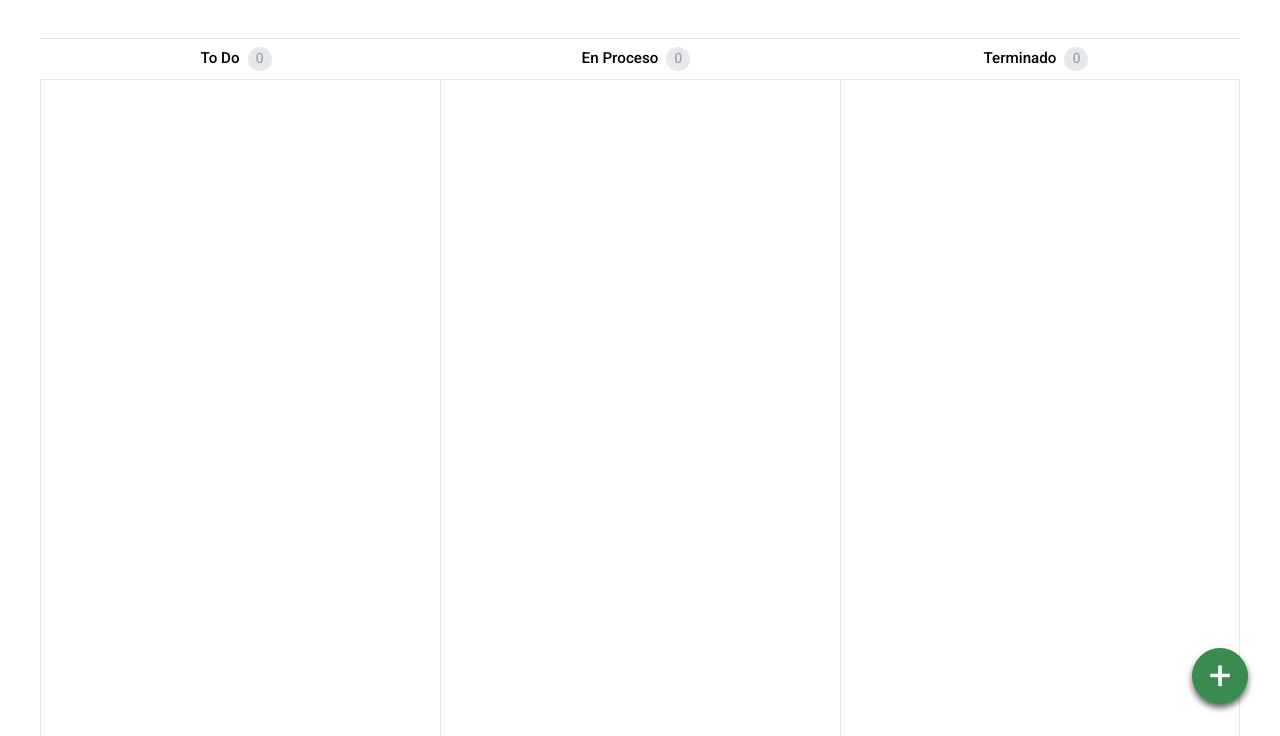
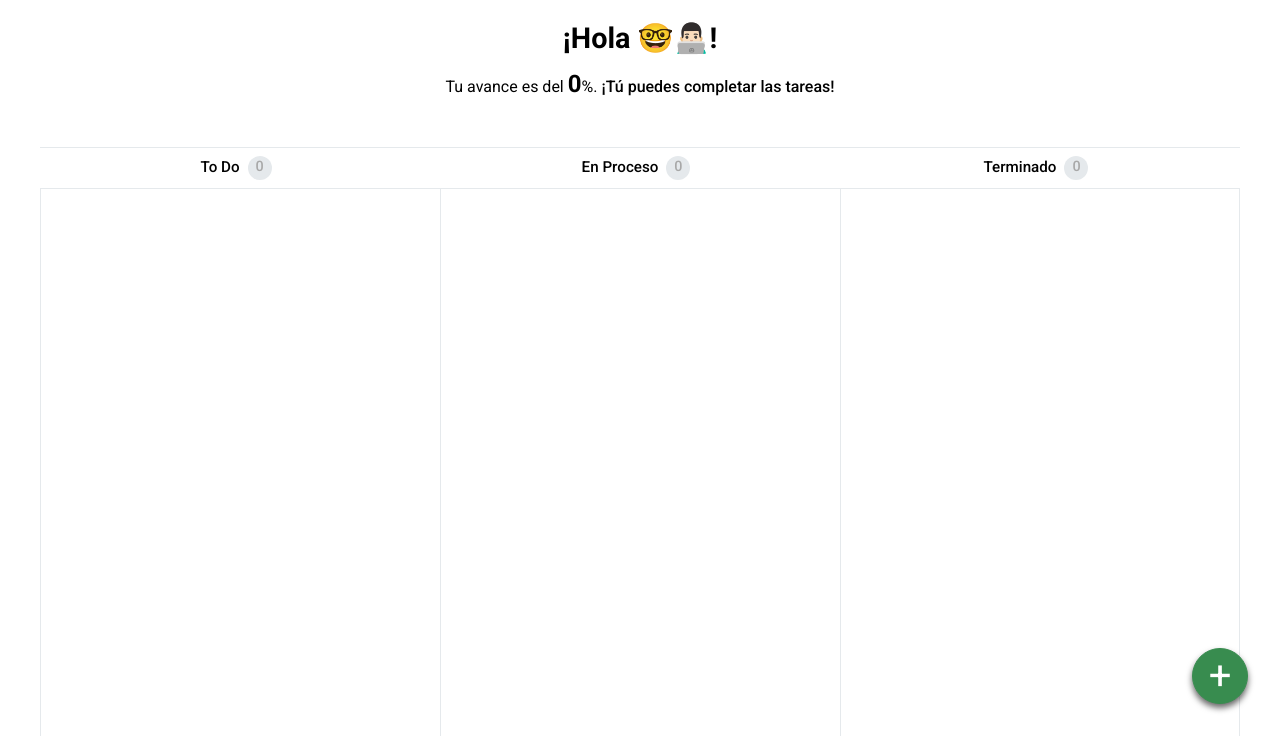
Before and after one commit to SebastianUrdaneguiBisalaya/1-project-task-manager-app-scrum, a plain HTML site: page index.html in a window 1280 px wide. Shown: the part 64-800 px from the top of the page. Drawn offline with Linux system fonts and the light colour scheme.

Commit message:
add: Color background to card back to back status. Also, I added a counter to show the percentage of user progress.

```diff
--- a/index.html
+++ b/index.html
@@ -68,6 +68,13 @@
     </header>
     <main>
       <div class="main__filterOptions"></div>
+      <div class="main__progress">
+        <h4 class="progress__greating">¡Hola 🤓👨🏻‍💻!</h4>
+        <p class="progress__percentage">
+          Tu avance es del <span class="percentage">58</span>%.
+          <span class="progress__phrase">¡Tú puedes completar las tareas!</span>
+        </p>
+      </div>
       <div class="table__states">
         <div class="tabs tabs__remove">
           <div
--- a/scripts/functions.js
+++ b/scripts/functions.js
@@ -51,8 +51,13 @@ export function initFormAddSubmission() {
       date: document.getElementById('dateAdd').value,
     };
     let arrayLocalStorage = JSON.parse(localStorage.getItem('myArr')) || [];
-    arrayLocalStorage.push(newTask);
-    localStorage.setItem('myArr', JSON.stringify(arrayLocalStorage));
+    const searchIdHistorical = arrayLocalStorage.filter((item) => item.title === newTask.title).length;
+    if (searchIdHistorical === 0) {
+      arrayLocalStorage.push(newTask);
+      localStorage.setItem('myArr', JSON.stringify(arrayLocalStorage));
+    } else {
+      alert('🚀 Recuerda que el título de la tarea no debe duplicarse.');
+    }
     formAdd.reset();
     location.reload();
   });
@@ -188,6 +193,7 @@ export function moveCardByStatus(cardElement) {
   generateCard(arrayLocalStorage, 'table__toDos', 'To Do');
   generateCard(arrayLocalStorage, 'table__inProcess', 'En Proceso');
   generateCard(arrayLocalStorage, 'table__done', 'Terminado');
+  showPercentage();
 }
 
 export function updateDataToLocalStorage(textTitle) {
@@ -226,3 +232,26 @@ export function filterDataBase(filters) {
   generateCard(arrayLocalStorage, 'table__inProcess', 'En Proceso');
   generateCard(arrayLocalStorage, 'table__done', 'Terminado');
 }
+
+export function showPercentage() {
+  const allToDos = JSON.parse(localStorage.getItem('myArr')) || [];
+  const lengthToDos = allToDos.length;
+  const toDosDone = allToDos.filter((item) => item.status === 'Terminado').length;
+  const percentage = Number(lengthToDos) === 0 ? 0 : (toDosDone / lengthToDos) * 100;
+  const mainPercentage = document.getElementsByClassName('percentage')[0];
+  if (mainPercentage) {
+    mainPercentage.textContent = Math.round(percentage);
+  }
+  const toDos = document.getElementsByClassName('lengthToDo');
+  Array.from(toDos).forEach((item) => {
+    item.textContent = allToDos.filter((item) => item.status === 'To Do').length;
+  });
+  const inProcess = document.getElementsByClassName('lengthInProcess');
+  Array.from(inProcess).forEach((item) => {
+    item.textContent = allToDos.filter((item) => item.status === 'En Proceso').length;
+  });
+  const done = document.getElementsByClassName('lengthDone');
+  Array.from(done).forEach((item) => {
+    item.textContent = allToDos.filter((item) => item.status === 'Terminado').length;
+  });
+}
--- a/scripts/index.js
+++ b/scripts/index.js
@@ -5,6 +5,7 @@ import {
   initTaskEventsByStatus,
   initFormAddSubmission,
   initFilterOptions,
+  showPercentage,
 } from './functions.js';
 
 document.addEventListener('DOMContentLoaded', function () {
@@ -14,4 +15,5 @@ document.addEventListener('DOMContentLoaded', function () {
   initTaskEventsByStatus();
   initFormAddSubmission();
   initFilterOptions();
+  showPercentage();
 });
--- a/styles/components/card.css
+++ b/styles/components/card.css
@@ -100,6 +100,7 @@
 
 @media (max-width: 920px) {
     .card {
-        width: 100%;
+        width: 90%;
+        align-self: center;
     }
 }
--- /dev/null
+++ b/styles/components/progress.css
@@ -0,0 +1,32 @@
+.main__progress {
+    display: flex;
+    flex-direction: column;
+    align-items: center;
+    padding: 0 4rem;
+}
+
+.progress__greating {
+    margin: 0;
+    margin-top: 1rem;
+    font-size: 1.2rem;
+}
+
+.progress__phrase {
+    font-weight: 500;
+}
+
+.percentage {
+    font-weight: 700;
+    font-size: 1.2rem;
+}
+
+@media (min-width: 920px) {
+    .progress__greating {
+        margin: 0;
+        margin-top: 1rem;
+        font-size: 1.8rem;
+    }
+    .percentage {
+        font-size: 1.5rem;
+    }
+}
--- a/styles/index.css
+++ b/styles/index.css
@@ -4,6 +4,7 @@
 @import url(components/card.css);
 @import url(components/modal.css);
 @import url(components/form.css);
+@import url(components/progress.css);
 
 .header__nav {
   max-width: var(--max-width-screen);
@@ -124,6 +125,14 @@
   padding: 0 0.5rem;
 }
 
+.table__stateContainer.table__inProcess .card{
+  background-color: var(--color-pink-ligth);
+}
+
+.table__stateContainer.table__done .card {
+  background-color: var(--color-gray-ligth);
+}
+
 .button__add {
   position: fixed;
   bottom: 2rem;
```
